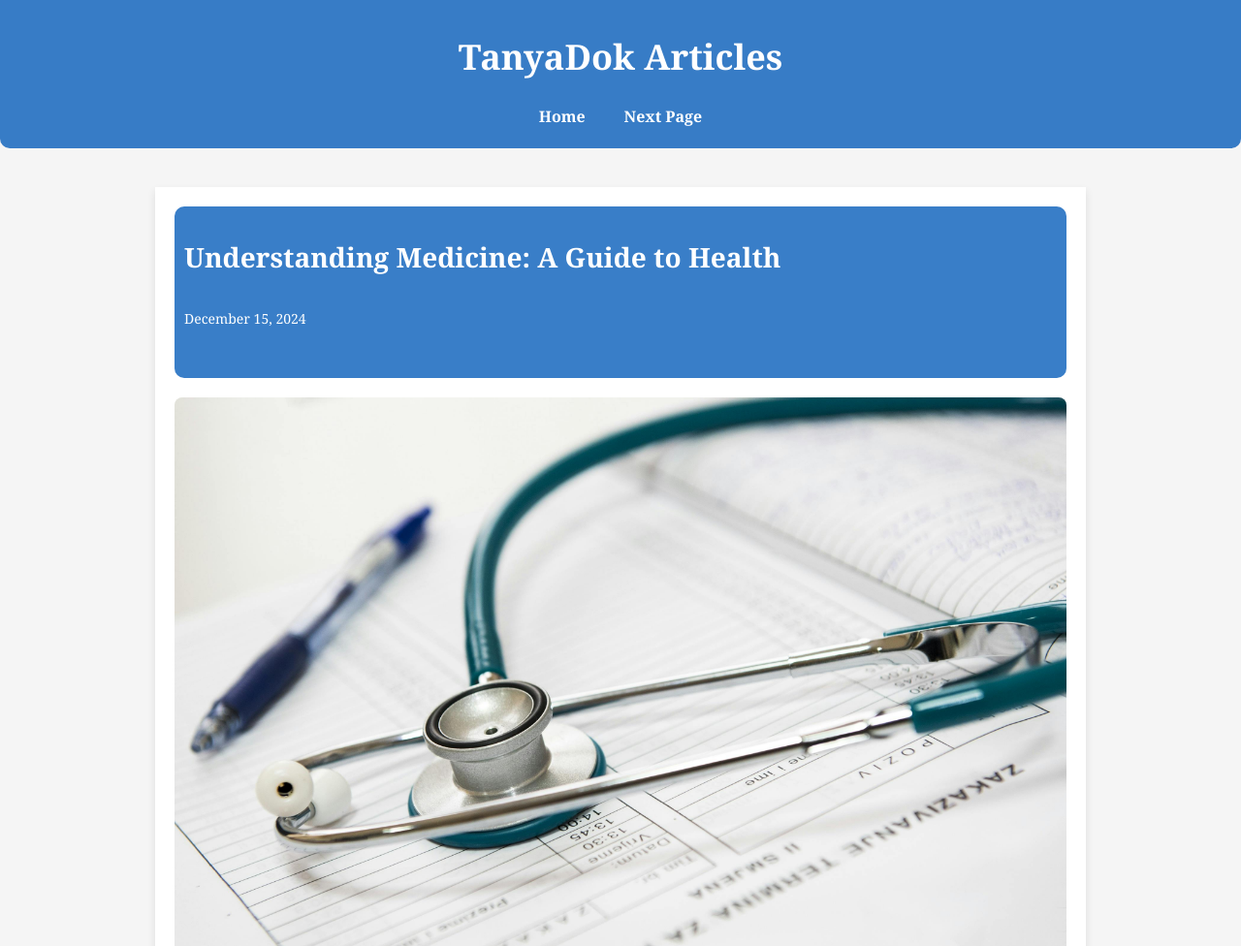
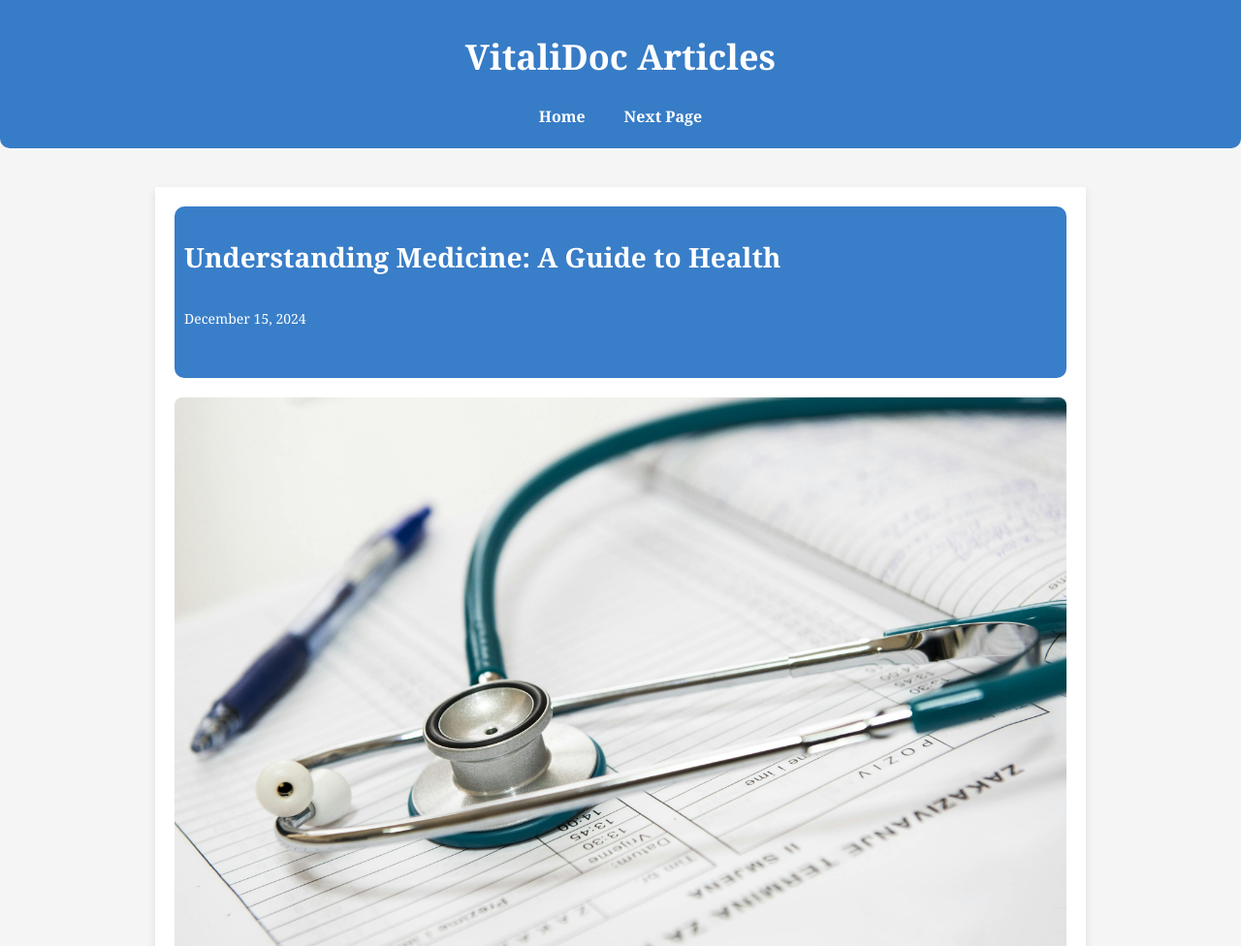
Before and after one commit to Krozlov/VitaliDoc, a plain HTML site: page news-page1.html in a window 1280 px wide. Shown: the top 976 px of the page at 97% size. Drawn offline with Linux system fonts and the light colour scheme.

Commit message:
Update news-page1.html

```diff
--- a/news-page1.html
+++ b/news-page1.html
@@ -9,7 +9,7 @@
   <body>
     <header>
       <div class="container">
-        <h1>TanyaDok Articles</h1>
+        <h1>VitaliDoc Articles</h1>
         <nav>
           <ul>
             <li><a href="dashboard.html">Home</a></li>
```
